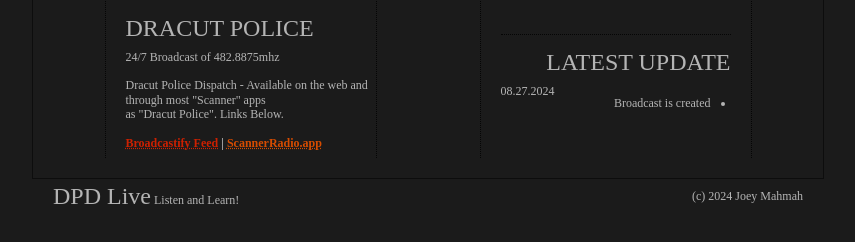
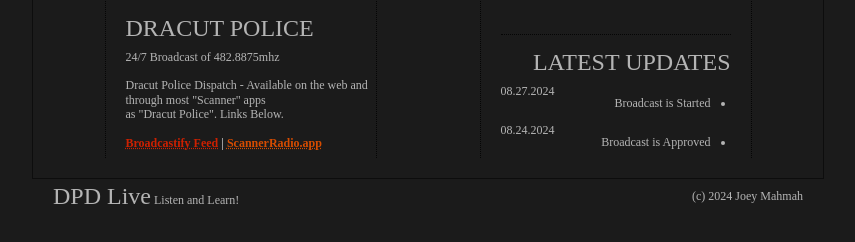
Before and after one commit to AYJAYY/dpdlive, a plain HTML site: page index.html in a window 1280 px wide. Shown: the part 418-660 px from the top of the page, without its empty margins (212-1067 px from the left). Drawn offline with Linux system fonts and the light colour scheme; a web font is replaced by a local one.

Commit message:
Update index.html

```diff
--- a/index.html
+++ b/index.html
@@ -52,10 +52,14 @@
 					<br>
 					<hr>
 					<br>
-					<div class="name">LATEST UPDATE</div>
+					<div class="name">LATEST UPDATES</div>
 						<div>08.27.2024</div>
 						<ul>
-							<li>Broadcast is created</li>
+							<li>Broadcast is Started</li>
+						</ul>
+						<div>08.24.2024</div>
+						<ul>
+							<li>Broadcast is Approved</li>
 						</ul>
 					</div>
 
```
